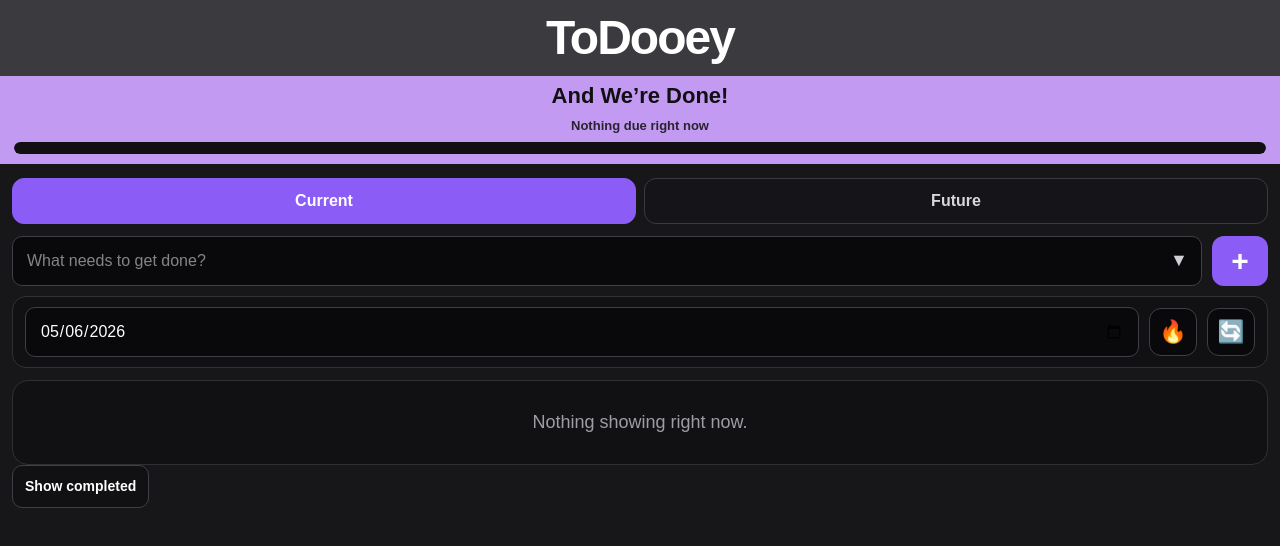
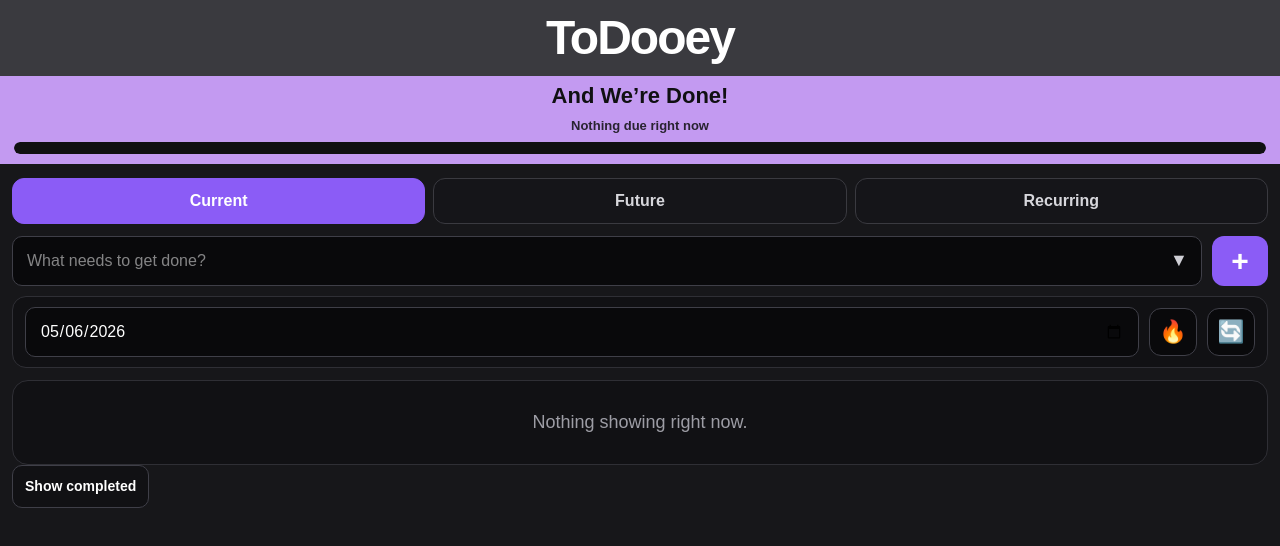
Before and after one commit to joshuamcguiretn/todooey, a Next.js app: page / in a window 1280 px wide. Shown: the top 546 px of the page. Built offline with nearby package versions, Linux system fonts and the light colour scheme.

Commit message:
add recurring tasks view

```diff
--- a/app/page.tsx
+++ b/app/page.tsx
@@ -73,6 +73,15 @@ function recurrenceUnit(recurrence: Recurrence, intervalInput: unknown) {
   return "";
 }
 
+function recurrenceSummary(recurrence: Recurrence, intervalInput: unknown) {
+  if (recurrence === "none") return "One-time task";
+
+  const interval = normalizeInterval(intervalInput);
+  const unit = recurrenceUnit(recurrence, interval);
+
+  return `Every ${interval} ${unit}`;
+}
+
 function advanceRecurringDate(recurrence: Recurrence, intervalInput: unknown) {
   const interval = normalizeInterval(intervalInput);
   const next = startOfDay(new Date());
@@ -98,7 +107,7 @@ export default function TodoeyPage() {
   const [newDescription, setNewDescription] = useState("");
   const [showNewDescription, setShowNewDescription] = useState(false);
   const [showCompleted, setShowCompleted] = useState(false);
-  const [viewMode, setViewMode] = useState<"current" | "future">("current");
+  const [viewMode, setViewMode] = useState<"current" | "future" | "recurring">("current");
   const [dailyProgress, setDailyProgress] = useState<DailyProgress>({
     date: formatDateInput(),
     completedTodayCount: 0,
@@ -206,6 +215,12 @@ export default function TodoeyPage() {
     if (viewMode === "future") {
       return sorted.filter(
         (task) => !task.done && !isDueTodayOrOlder(task.dueDate)
+      );
+    }
+
+    if (viewMode === "recurring") {
+      return sorted.filter(
+        (task) => !task.done && task.recurrence !== "none"
       );
     }
 
@@ -908,6 +923,19 @@ export default function TodoeyPage() {
               >
                 Future
               </button>
+
+              <button
+                style={{
+                  ...styles.viewToggleButton,
+                  ...(viewMode === "recurring" ? styles.activeViewToggleButton : {}),
+                }}
+                onClick={() => {
+                  setViewMode("recurring");
+                  setShowCompleted(false);
+                }}
+              >
+                Recurring
+              </button>
             </div>
 
             <div style={styles.mobileControls}>
@@ -1020,7 +1048,13 @@ export default function TodoeyPage() {
 
             {visibleTasks.length === 0 ? (
               <div style={styles.empty}>
-                {showCompleted ? "No completed tasks." : "Nothing showing right now."}
+                {showCompleted
+                  ? "No completed tasks."
+                  : viewMode === "future"
+                  ? "No future tasks."
+                  : viewMode === "recurring"
+                  ? "No recurring tasks."
+                  : "Nothing showing right now."}
               </div>
             ) : (
               <div style={styles.listWrap}>
@@ -1049,7 +1083,11 @@ export default function TodoeyPage() {
 
                     <div style={styles.taskBlock} onClick={() => openEditor(task)}>
                       <div style={styles.taskText}>{task.title}</div>
-                      <div style={styles.dueCell}>{dueText(task.dueDate)}</div>
+                      <div style={styles.dueCell}>
+                        {viewMode === "recurring"
+                          ? `${recurrenceSummary(task.recurrence, task.recurrenceInterval)} · Next: ${dueText(task.dueDate)}`
+                          : dueText(task.dueDate)}
+                      </div>
                     </div>
 
                     <div style={styles.fireCell}>
```
